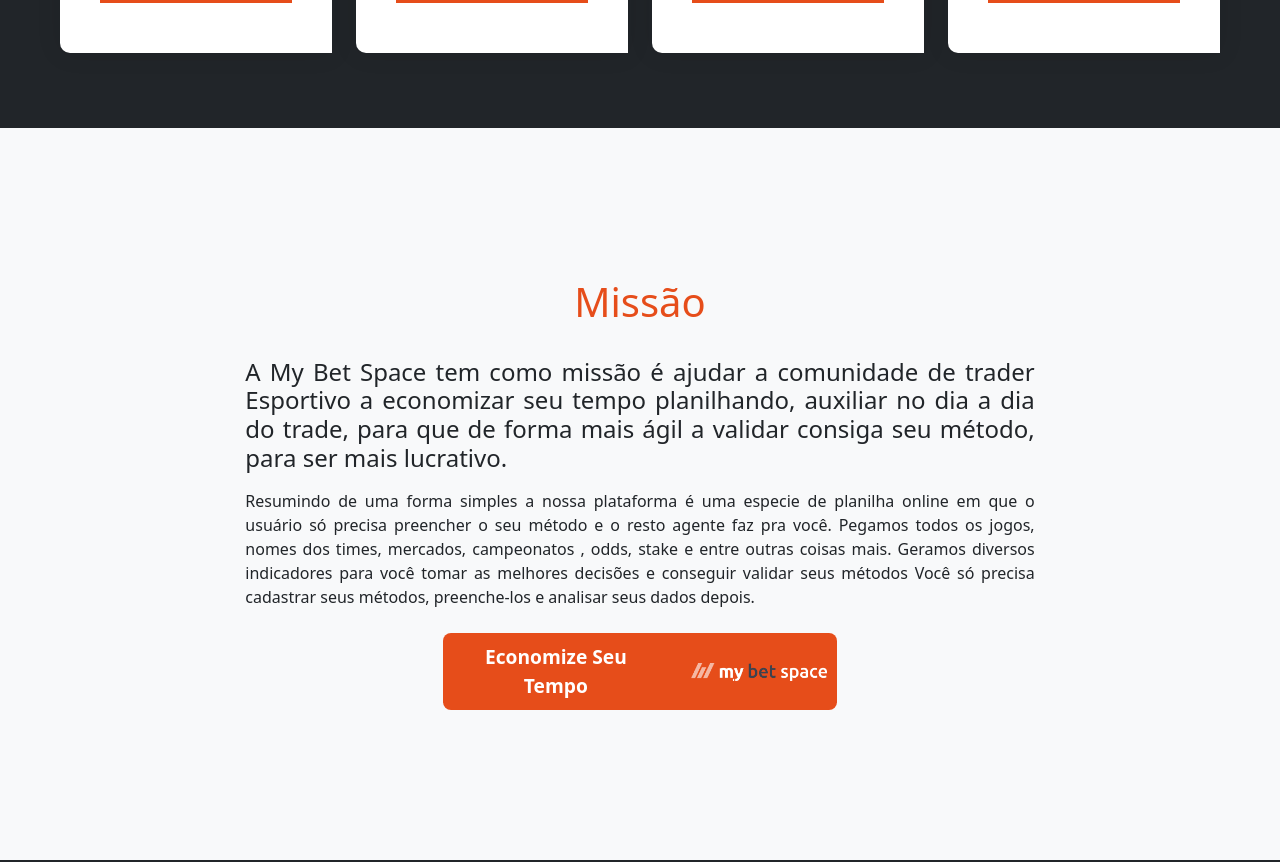
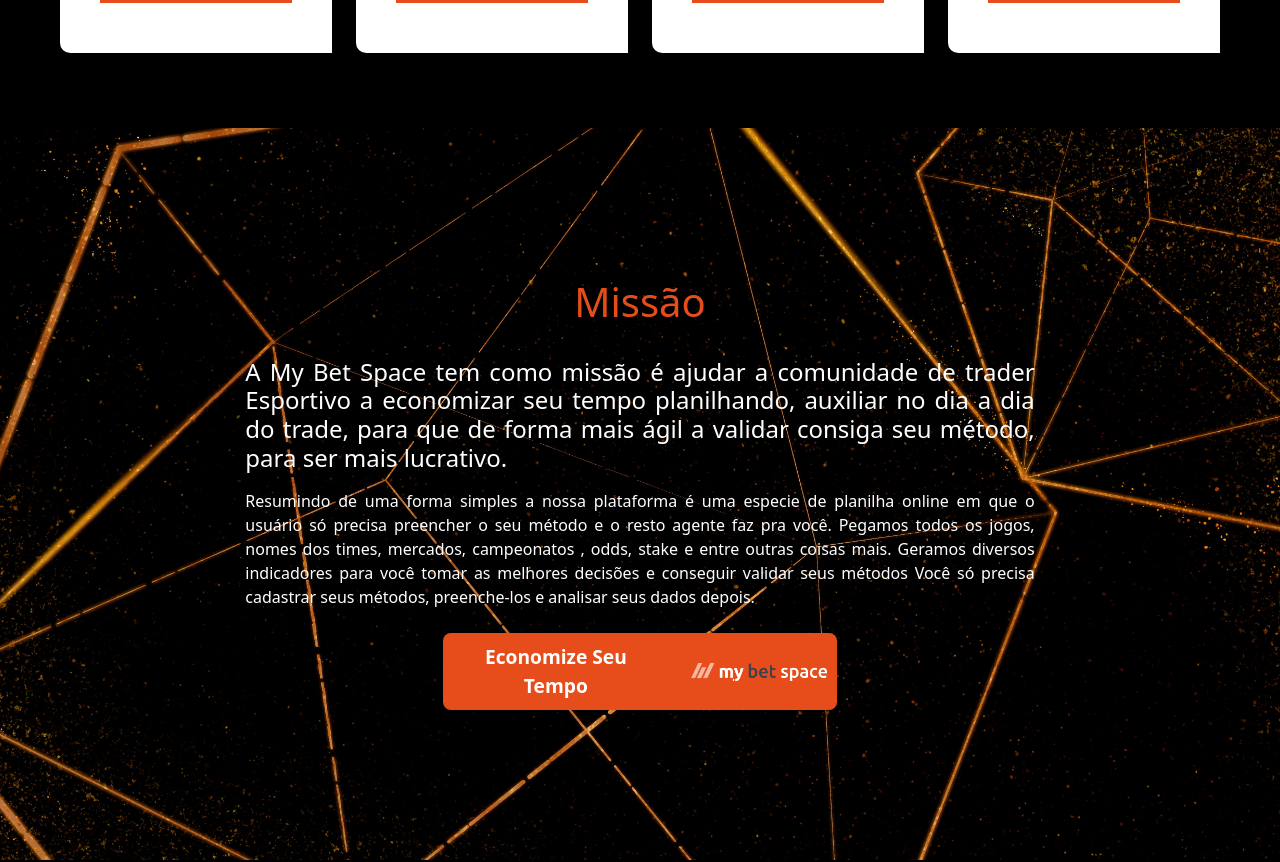
Before and after one commit to mybetspace/landing-page-website, a Nuxt app: page / in a window 1280 px wide. Shown: the part 2600-3462 px from the top of the page. Built offline with nearby package versions, Linux system fonts and the light colour scheme; what v-mask would draw is missing.

Commit message:
parallax and bg black

```diff
--- a/pages/index.vue
+++ b/pages/index.vue
@@ -1,5 +1,5 @@
 <template>
-  <div class="container-fluid bg-dark p-0">
+  <div class="container-fluid bg-black p-0">
     <header id="main-header"
       class="d-flex flex-wrap align-items-center py-3 mb-4 fixed-top justify-content-between bg-dark-opacity">
       <a href="/" class="d-flex align-items-center ml-5 mb-md-0 me-md-auto"
@@ -170,17 +170,17 @@
           </div>
         </div>
       </section>
-      <section id="about" class="my-section w-100">
-        <div class="bg-light w-100 section-padding d-flex flex-column align-items-center text-center about-wrapper">
+      <section id="about" class="my-section w-100 h-100 position-relative">
+        <div class="background-parallax w-100 section-padding d-flex flex-column align-items-center text-center about-wrapper">
           <div class="section-width col-lg-8 d-flex flex-column align-items-center">
             <h1 class="text-primary-custom">Missão</h1>
-            <h4 class="pt-4 pb-2 text-justify">
+            <h4 class="pt-4 pb-2 text-justify text-white">
               A My Bet Space tem como missão é ajudar a comunidade de trader
               Esportivo a economizar seu tempo planilhando, auxiliar no dia a
               dia do trade, para que de forma mais ágil a validar consiga seu
               método, para ser mais lucrativo.
             </h4>
-            <p class="text-justify">
+            <p class="text-justify text-white">
               Resumindo de uma forma simples a nossa plataforma é uma especie de
               planilha online em que o usuário só precisa preencher o seu método
               e o resto agente faz pra você. Pegamos todos os jogos, nomes dos
@@ -527,6 +527,17 @@
   flex-direction: inherit;
 }
 
+.background-parallax{
+  background-image: url('@/static/bgfooter.jpg');
+  background-repeat: no-repeat;
+  background-size: cover;
+  background-position: center;
+  background-attachment: fixed;
+  height: 100%;
+  width: 100%;
+  z-index: -1;
+}
+
 @media only screen and (max-width: 900px) {
   .app-page-index .leading {
     text-align: center;
```
